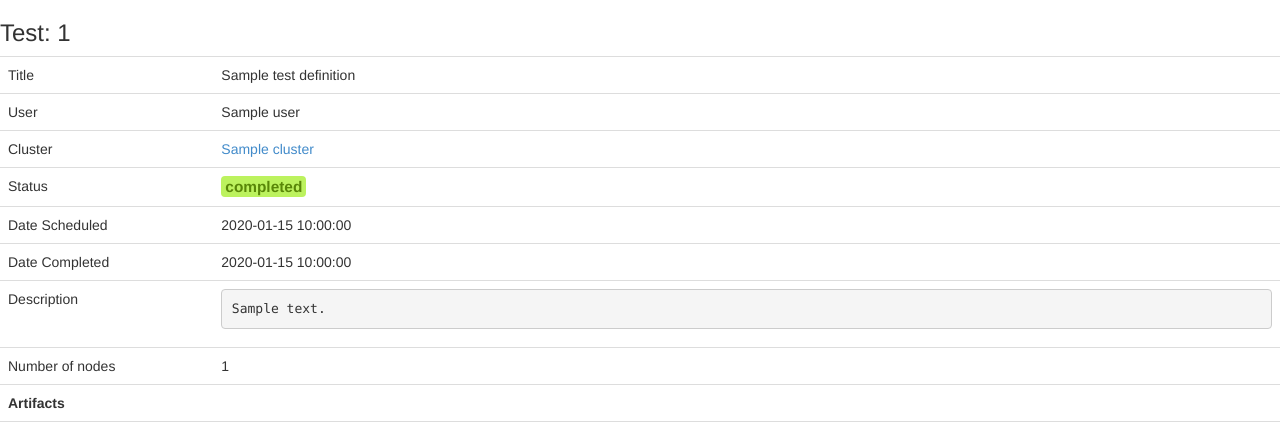
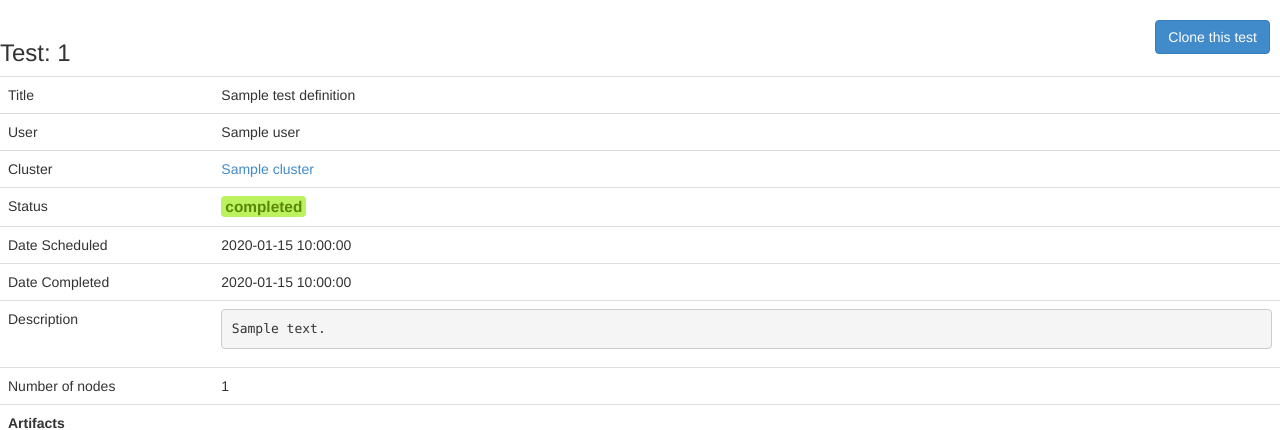
Before and after one commit to datastax/cstar_perf, a Python web app: template frontend/cstar_perf/frontend/server/templates/view_test.jinja2.html in a window 1280 px wide. Shown: the part 52-482 px from the top of the page. Run offline with Jinja, Linux system fonts and the light colour scheme; the template is opened without the code that fills it: most values are stand-ins (such as "Sample title", 1, 10 or a date in 2020); some libraries are stand-ins or nearby versions.

Commit message:
Add clone button

```diff
--- a/frontend/cstar_perf/frontend/server/templates/view_test.jinja2.html
+++ b/frontend/cstar_perf/frontend/server/templates/view_test.jinja2.html
@@ -7,6 +7,14 @@
 #artifacts_tbl pre {
      white-space: pre-wrap;
 }
+h3 {
+     float: left;
+}
+#clone {
+     float: right;
+     margin-right:10px;
+}
+
 
 {% endblock %}
 
@@ -14,6 +22,8 @@
 {% block body %}
 <h3>Test: {{test['test_id']}}</h3>
 <div class='hidden' id='test_id'>{{test['test_id']}}</div>
+<a id="clone" class='btn btn-primary' role='button'
+   href="/schedule?clone={{test['test_id']}}">Clone this test</a>
 <table class='table'>
 <tr><td class='col-md-2'>Title</td><td>{{test['test_definition']['title']}}</td></tr>
 <tr><td>User</td><td>{{test['user']}}</td></tr>
```
